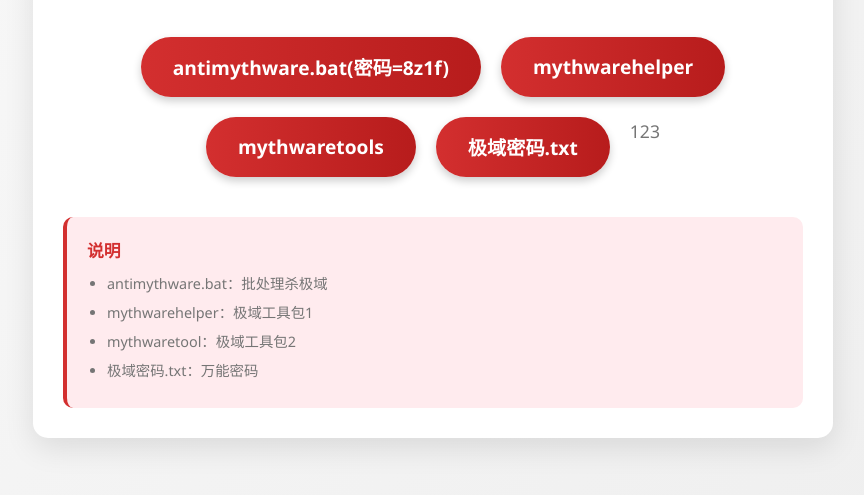
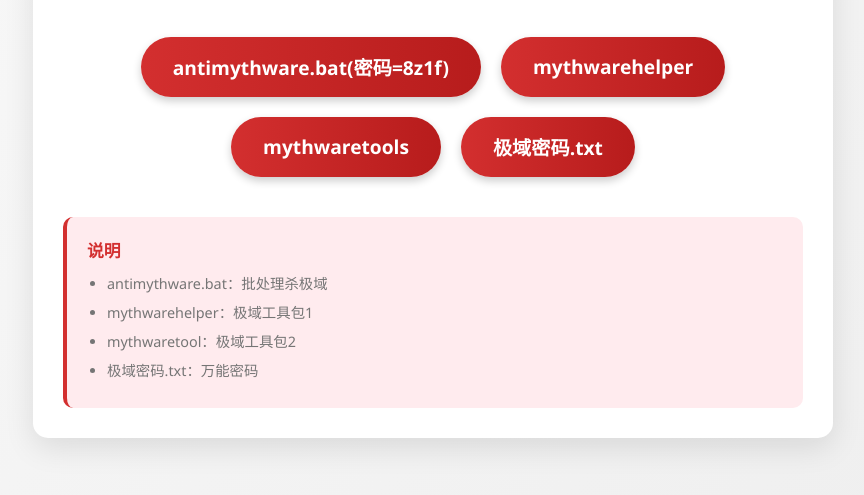
Before and after one commit to yjhnn/mythware-killer, a plain HTML site: page index.html in a window 1280 px wide. Shown: the part 251-746 px from the top of the page, without its empty margins (207-1071 px from the left). Drawn offline with Linux system fonts and the light colour scheme.

Commit message:
Update index.html

```diff
--- a/index.html
+++ b/index.html
@@ -3,7 +3,7 @@
 <head>
     <meta charset="UTF-8">
     <meta name="viewport" content="width=device-width, initial-scale=1.0">
-    <title>123</title>
+    <title>干掉极域！</title>
     <style>
         * {
             margin: 0;
@@ -152,7 +152,6 @@
             <a href="https://yejunhong.lanzoul.com/ieYzB35a8uah" class="link link-2">mythwarehelper</a>
             <a href="https://yejunhong.lanzoul.com/iiIWF35a8ucj" class="link link-3">mythwaretools</a>
             <a href="https://yejunhong.lanzoul.com/iJMZL35a8uda" class="link link-4">极域密码.txt</a>
-            <p>123</p>
         </div>
 
         <div class="note">
```
